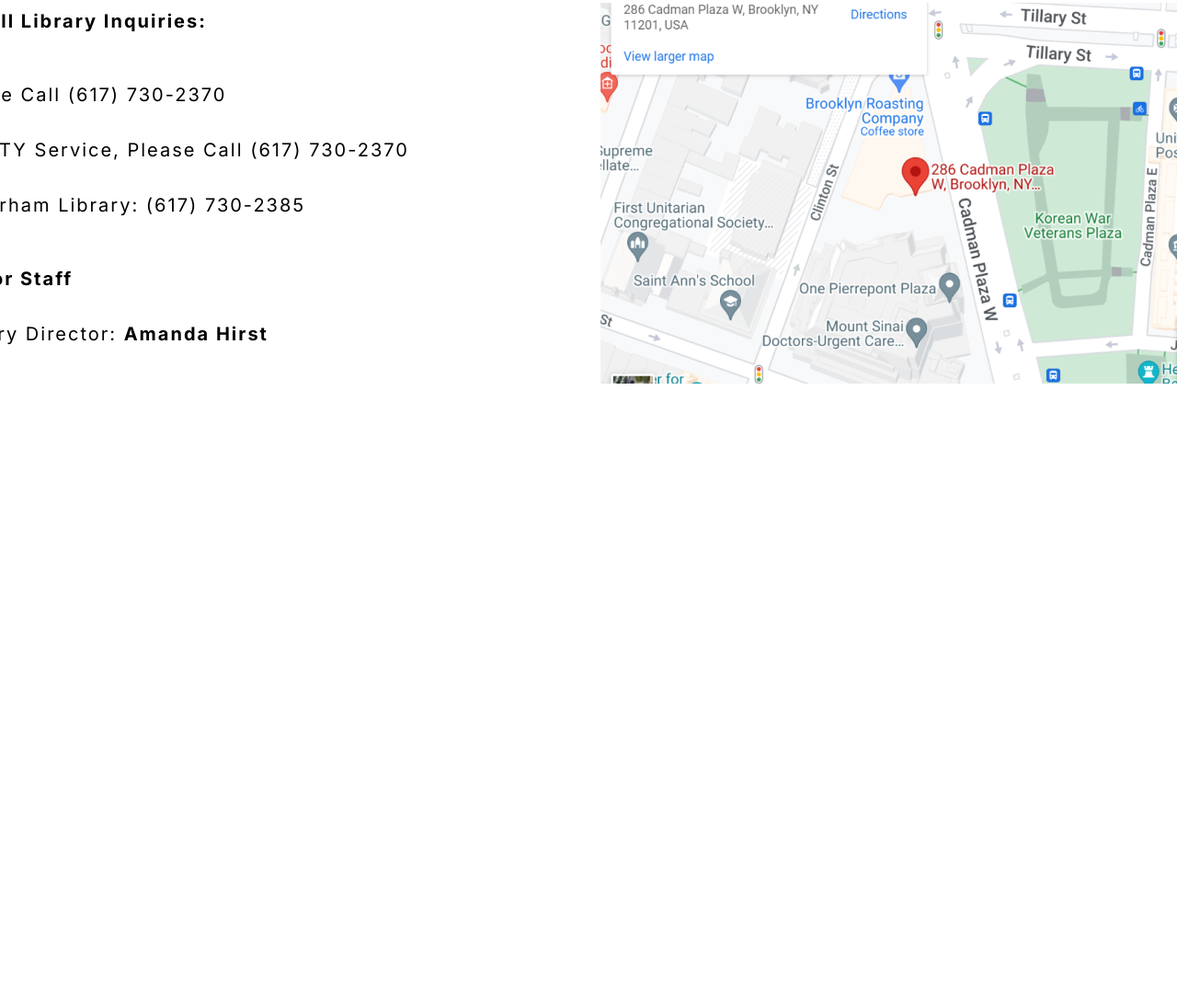
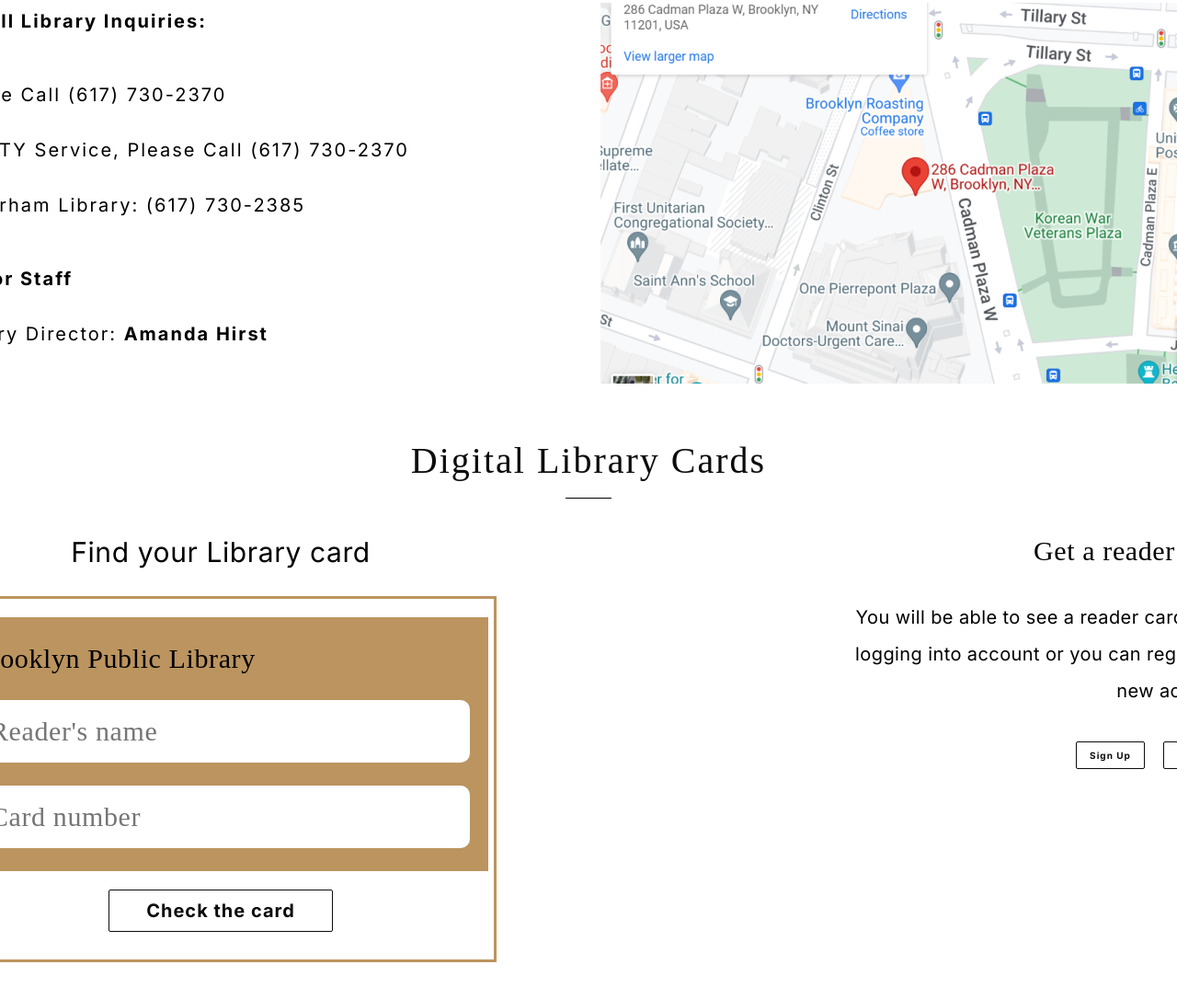
Before and after one commit to irina-dzikun/library, a React app: page / in a window 1280 px wide. Shown: the part 3928-5014 px from the top of the page at 92% size. Before the commit the page ends 4389 px from the top, so only its background shows below. Built offline with nearby package versions, Linux system fonts and the light colour scheme; a web font is replaced by a local one.

Commit message:
Add digital library cards part to MainPage

```diff
--- a/src/components/MainPage/index.js
+++ b/src/components/MainPage/index.js
@@ -7,6 +7,7 @@
 import PickSeason from "../PickSeason";
 import CoffeeShop from "../CoffeeShop";
 import ContactPhone from "../ContactPhone";
+import LibraryCard from "../LibraryCard";
 
 import { drinkData, eatData, phoneData } from "../../data";
 import contactMap from "../../images/contact-map.png";
@@ -70,6 +71,26 @@
           </div>
         </div>
       </div>
+      <div className={styles.container_labrary_cards}>
+        <div className={styles.labrary_cards_title}>Digital Library Cards</div>
+        <div className={styles.labrary_cards_line}></div>
+        <div className={styles.find_get_box}>
+          <div className={styles.find_box}>
+            <div className={styles.find_title}>Find your Library card</div>
+            <LibraryCard></LibraryCard>
+          </div>
+          <div className={styles.get_box}>
+            <div className={styles.get_title}>Get a reader card</div>
+            <div className={styles.get_text}>
+              You will be able to see a reader card after logging into account or you can register a new account
+            </div>
+            <div className={styles.buttons_box}>
+              <button className={styles.get_button}>Sign Up</button>
+              <button className={styles.get_button}>Log in</button>
+            </div>
+          </div>
+        </div>
+      </div>
     </div>
   );
 };
--- a/src/components/MainPage/style.module.css
+++ b/src/components/MainPage/style.module.css
@@ -210,3 +210,102 @@
   font-weight: 700;
   margin-top: 20px;
 }
+
+.container_labrary_cards {
+  display: flex;
+  flex-direction: column;
+  justify-content: center;
+  align-items: center;
+  padding: 20px 20px 40px;
+}
+
+.labrary_cards_title {
+  margin-bottom: 20px;
+  color: #0c0c0e;
+  text-align: center;
+  font-family: Forum;
+  font-size: 40px;
+  line-height: 40px;
+  letter-spacing: 2px;
+  text-transform: capitalize;
+}
+
+.labrary_cards_line {
+  width: 50px;
+  height: 1px;
+  flex-shrink: 0;
+  background: #000;
+}
+
+.find_get_box {
+  width: 100%;
+  display: flex;
+  flex-direction: row;
+  justify-content: space-between;
+  margin-top: 40px;
+  gap: 344px;
+}
+
+.find_box {
+  display: flex;
+  flex-direction: column;
+  align-items: center;
+}
+
+.find_title {
+  margin-bottom: 30px;
+  color: #000;
+  font-family: Inter;
+  font-size: 30px;
+  letter-spacing: 0.6px;
+}
+
+.get_box {
+  display: flex;
+  flex-direction: column;
+  align-items: flex-end;
+}
+
+.get_title {
+  color: #000;
+  text-align: center;
+  font-family: Forum;
+  font-size: 30px;
+  letter-spacing: 0.6px;
+}
+
+.get_text {
+  margin: 35px 0;
+  color: #000;
+  text-align: right;
+  font-family: Inter;
+  font-size: 20px;
+  line-height: 40px;
+  letter-spacing: 0.4px;
+}
+
+.buttons_box {
+  display: flex;
+  flex-direction: row;
+  gap: 20px;
+}
+
+.get_button {
+  border-radius: 2px;
+  border: 1px solid #0c0c0e;
+  width: 75px;
+  height: 30px;
+  background: #fff;
+  cursor: pointer;
+  color: #0c0c0e;
+  text-align: center;
+  font-family: Inter;
+  font-size: 10px;
+  font-weight: 700;
+  letter-spacing: 1px;
+}
+
+.get_button:hover {
+  background: #bb945f;
+  transition: all ease 0.9s;
+}
```
